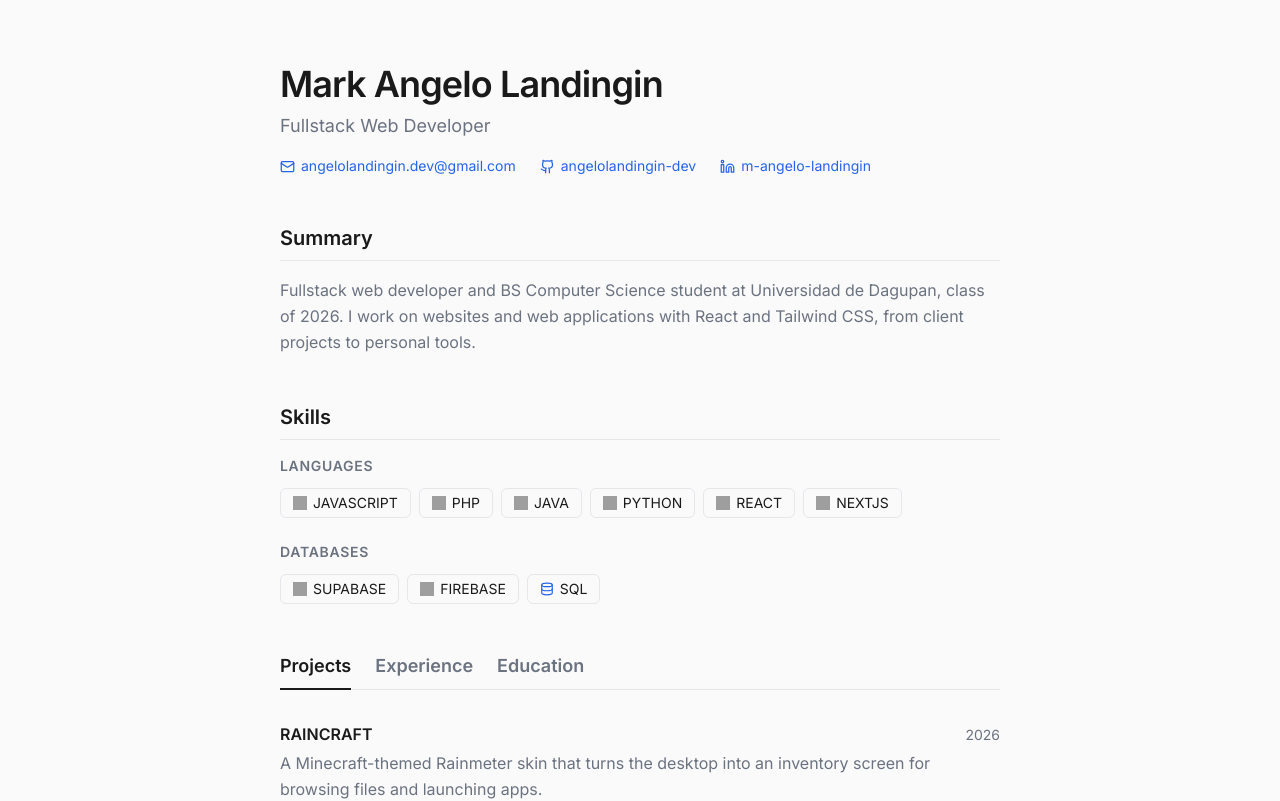
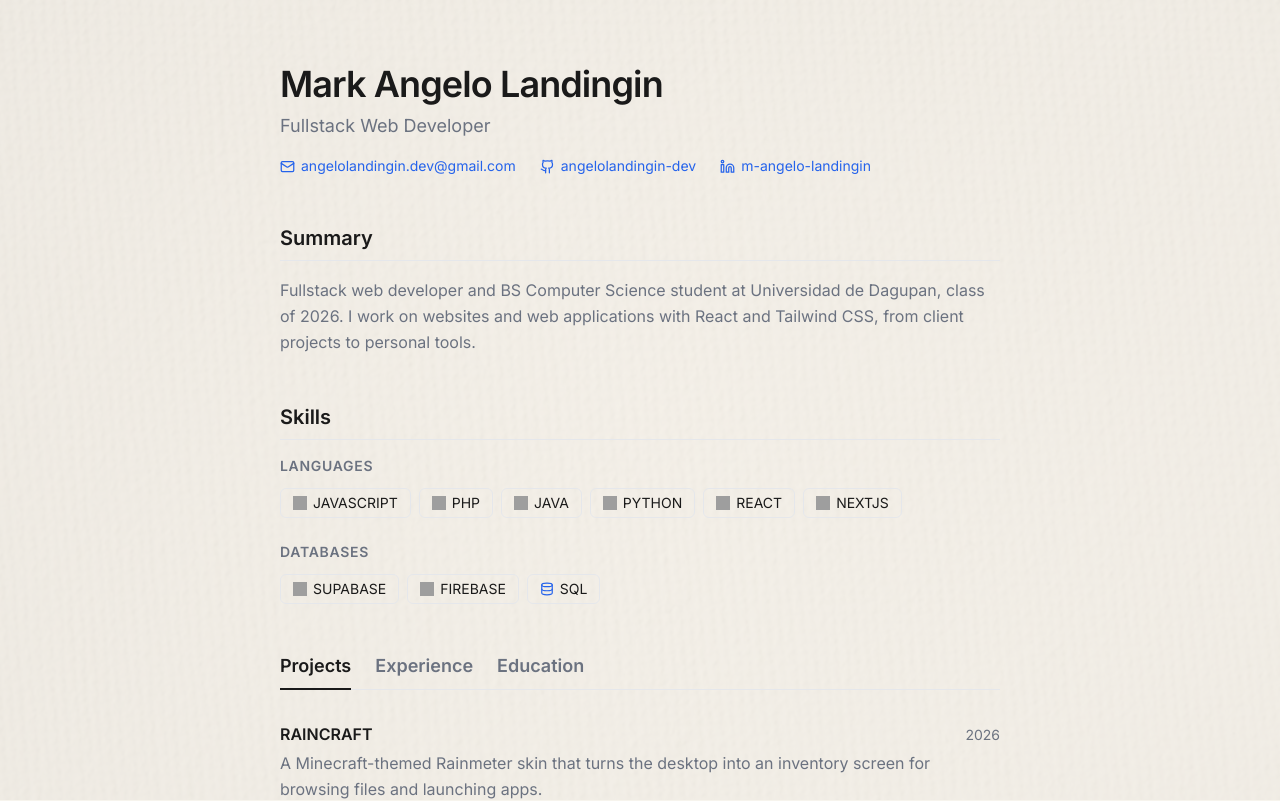
Before and after one commit to angelolandingin-dev/IvonneDev, a React (Vite) app: page / in a window 1280 px wide. Shown: the top 801 px of the page. Built offline with nearby package versions, Linux system fonts and the light colour scheme; grey boxes are pictures that could not be loaded.

Commit message:
feat(portfolio): add paper grain texture background

```diff
--- a/src/index.css
+++ b/src/index.css
@@ -4,7 +4,7 @@
 @theme {
   --font-sans: "Inter", ui-sans-serif, system-ui, sans-serif;
 
-  --color-cv-bg: #fafafa;
+  --color-cv-bg: #F7F4ED;
   --color-cv-text: #1a1a1a;
   --color-cv-muted: #6b7280;
   --color-cv-accent: #2563eb;
@@ -12,7 +12,27 @@
 }
 
 @layer base {
+  html {
+    @apply bg-cv-bg;
+  }
+
   body {
-    @apply bg-cv-bg text-cv-text font-sans antialiased;
+    @apply text-cv-text font-sans antialiased;
+  }
+
+  body::before {
+    content: "";
+    position: fixed;
+    inset: 0;
+    z-index: -1;
+    pointer-events: none;
+    background-color: #F7F4ED;
+    background-image:
+      radial-gradient(circle at 50% 50%, rgba(255,255,255,0.1), rgba(0,0,0,0.1)),
+      url("./assets/grain.jpg");
+    background-size: cover;
+    background-repeat: no-repeat;
+    background-blend-mode: multiply;
+    opacity: 0.15;
   }
 }
```
Also changed, not shown: src/assets/grain.jpg (added).
